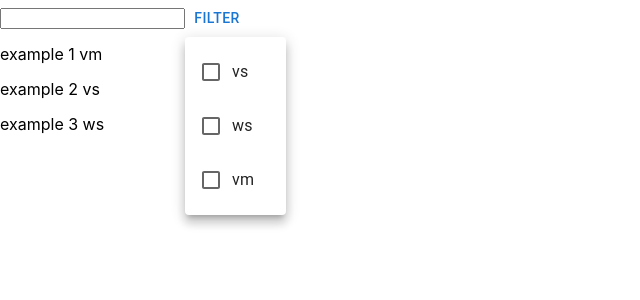
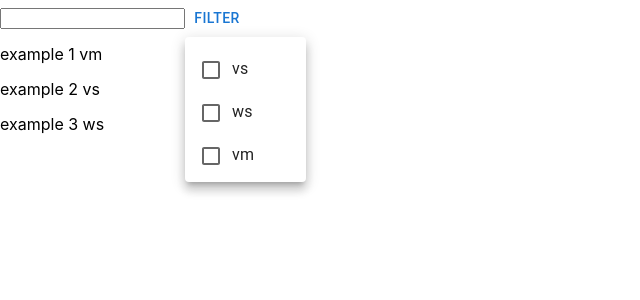
Before and after one commit to MrCoul3/nodeApp, a React (Create React App) app in the folder client/: page / in a window 1280 px wide. Both pictures are taken after a click on the button "FILTER". Shown: the top 300 px of the page, without its empty margins (0-640 px from the left). Built offline with nearby package versions, Linux system fonts and the light colour scheme.

Commit message:
SimpleSearch.tsx

```diff
--- a/client/src/components/Search/SimpleSearch.tsx
+++ b/client/src/components/Search/SimpleSearch.tsx
@@ -1,4 +1,4 @@
-import React, { FormEvent, useState } from "react";
+import React, { FormEvent, useEffect, useState } from "react";
 import { IExampleList } from "../../constants/constants";
 import {
   Button,
@@ -48,7 +48,7 @@ export const SimpleSearch = (props: IProps) => {
   const handleClose = () => {
     setAnchorEl(null);
   };
-  function renderFilterButton() {
+  const renderFilterButton = () => {
     if (props.filters) {
       return (
         <Button
@@ -62,14 +62,66 @@ export const SimpleSearch = (props: IProps) => {
         </Button>
       );
     }
+  };
+  const [filterData, setFilterData] = useState<Array<string> | undefined>([]);
+  const [inputProps, setInputProps] = useState<
+    { label: string; type: string | undefined }[] | undefined
+  >([]);
+
+  useEffect(() => {
+    const data = props.filterLabels?.map((label, labelIndex) => {
+      return {
+        label: label,
+        type: props.filterTypes?.find(
+          (type, typeIndex) => typeIndex === labelIndex
+        ),
+      };
+    });
+    setInputProps(() => data);
+  }, []);
+
+  useEffect(() => {
+    console.log(filterData);
+  }, [inputProps, filterData]);
+
+  function getChecked(currentType: string | undefined) {
+    if (filterData?.length && currentType) {
+      return filterData.includes(currentType);
+    }
   }
+  const [checked, setChecked] = useState<Array<boolean>>([]);
+
+  function handleChange(e: React.ChangeEvent<HTMLInputElement>) {}
   function renderFilterCheckBoxes() {
-    if (props.filterLabels?.length) {
-     return  props.filterLabels.map((label) => (
-        <MenuItem>
+    if (inputProps?.length) {
+      return inputProps.map((item, index) => (
+        <MenuItem dense={true}>
           <FormControlLabel
-            control={<Checkbox  />}
-            label={label}
+            sx={{
+              minWidth: "100px",
+              display: "block",
+              marginRight: "0",
+              height: "35px",
+            }}
+            control={
+              <Checkbox
+                onChange={(e: React.ChangeEvent<HTMLInputElement>) => {
+                  if (e.target.checked) {
+                    setFilterData((prevState: any) => {
+                      return [...prevState, item.type];
+                    });
+                  } else {
+                    setFilterData((prevState: any) => {
+                      return prevState?.filter(
+                        (type: string) => type !== item.type
+                      );
+                    });
+                  }
+                }}
+                checked={getChecked(item.type)}
+              />
+            }
+            label={item.label}
           />
         </MenuItem>
       ));
--- a/client/src/pages/MainPage.tsx
+++ b/client/src/pages/MainPage.tsx
@@ -29,7 +29,7 @@ export const MainPage = observer(() => {
     <div className="MainPage">
       <SimpleSearch
         filters={true}
-        filterTypes={["vs", "ws", "vm"]}
+        filterTypes={["VS", "WS", "VM"]}
         filterLabels={["vs", "ws", "vm"]}
         onFilterInput={onFilterInput}
       />
--- a/client/tsconfig.json
+++ b/client/tsconfig.json
@@ -1,6 +1,6 @@
 {
   "compilerOptions": {
-    "target": "es6",
+    "target": "es5",
     "outDir": "./built",
     "plugins": [{ "name": "typescript-plugin-css-modules" }],
     "lib": [
```
